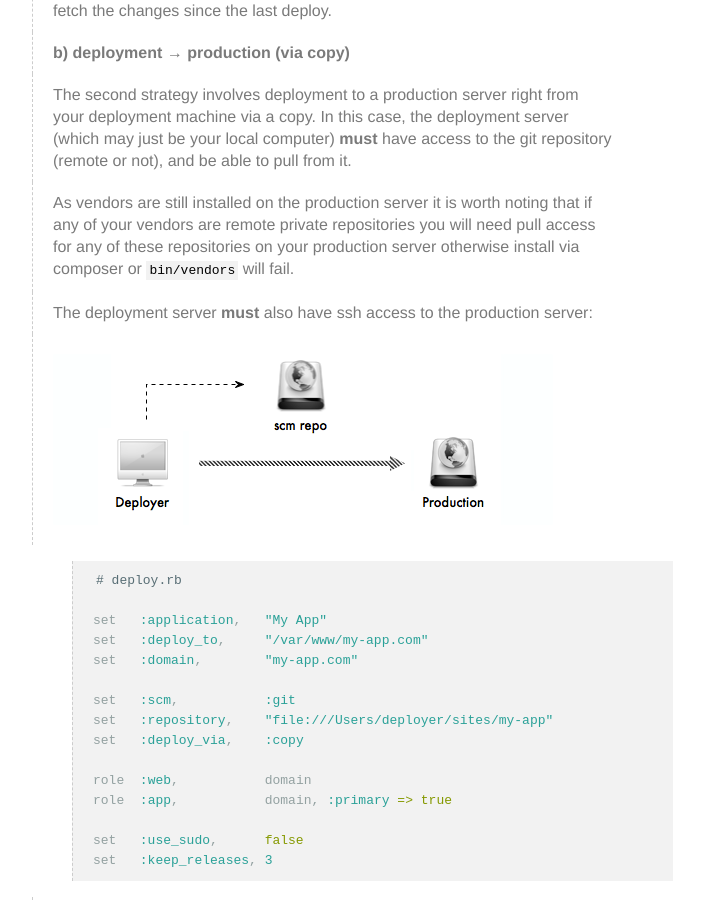
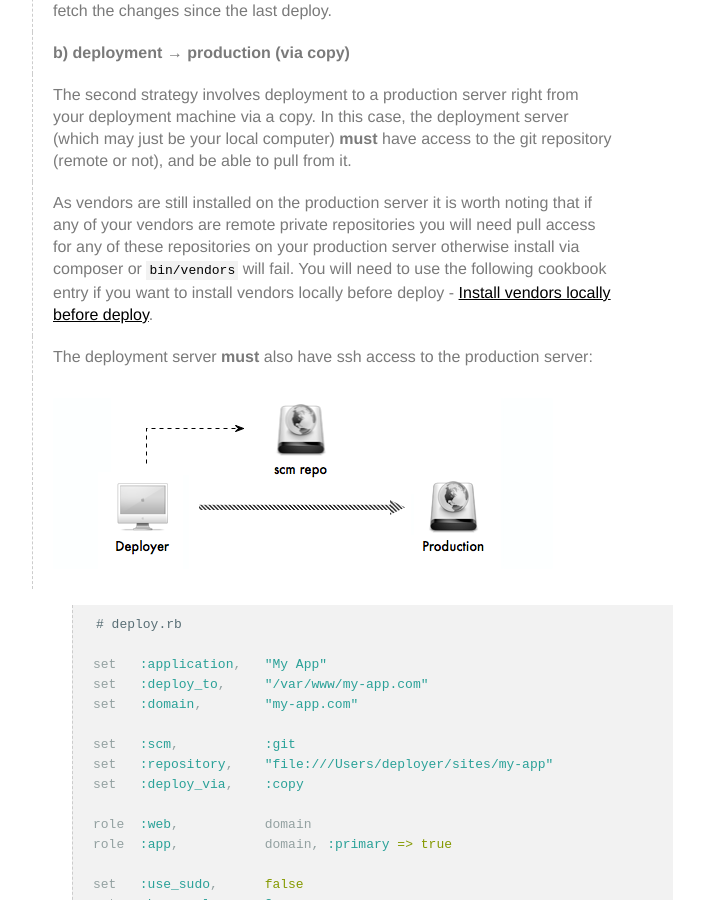
Before and after one commit to everzet/capifony, a Jekyll site: the page built from index.markdown, in a window 1280 px wide and 900 px high, scrolled down 1879 px. Shown: the whole window, without its empty margins (288-992 px from the left). Built offline with Jekyll 4.4.1, drawn with Linux system fonts in a browser that asks for light colours; nearby versions of some CDN libraries; some of the changed text lies outside the part shown.

Commit message:
Add link to copy local cookbook entry.

```diff
--- a/index.markdown
+++ b/index.markdown
@@ -89,7 +89,8 @@ have access to the git repository (remote or not), and be able to pull from it.
 As vendors are still installed on the production server it is worth noting that
 if any of your vendors are remote private repositories you will need pull access
 for any of these repositories on your production server otherwise install via composer
-or `bin/vendors` will fail.
+or `bin/vendors` will fail. You will need to use the following cookbook entry if you want
+to install vendors locally before deploy - [Install vendors locally before deploy](cookbook/copy-deps-locally-strategy.html).
 
 The deployment server **must** also have ssh access to the production server:
 
@@ -305,6 +306,8 @@ extension](cookbook/using-the-multistage-extension.html)
 
 [How to keep Symfony2 sessions after deploy](cookbook/how-to-keep-sessions-after-deploy.html)
 
+[Install vendors locally before deploy](cookbook/copy-deps-locally-strategy.html)
+
 <hr />
 
 ## Known Issues
```
